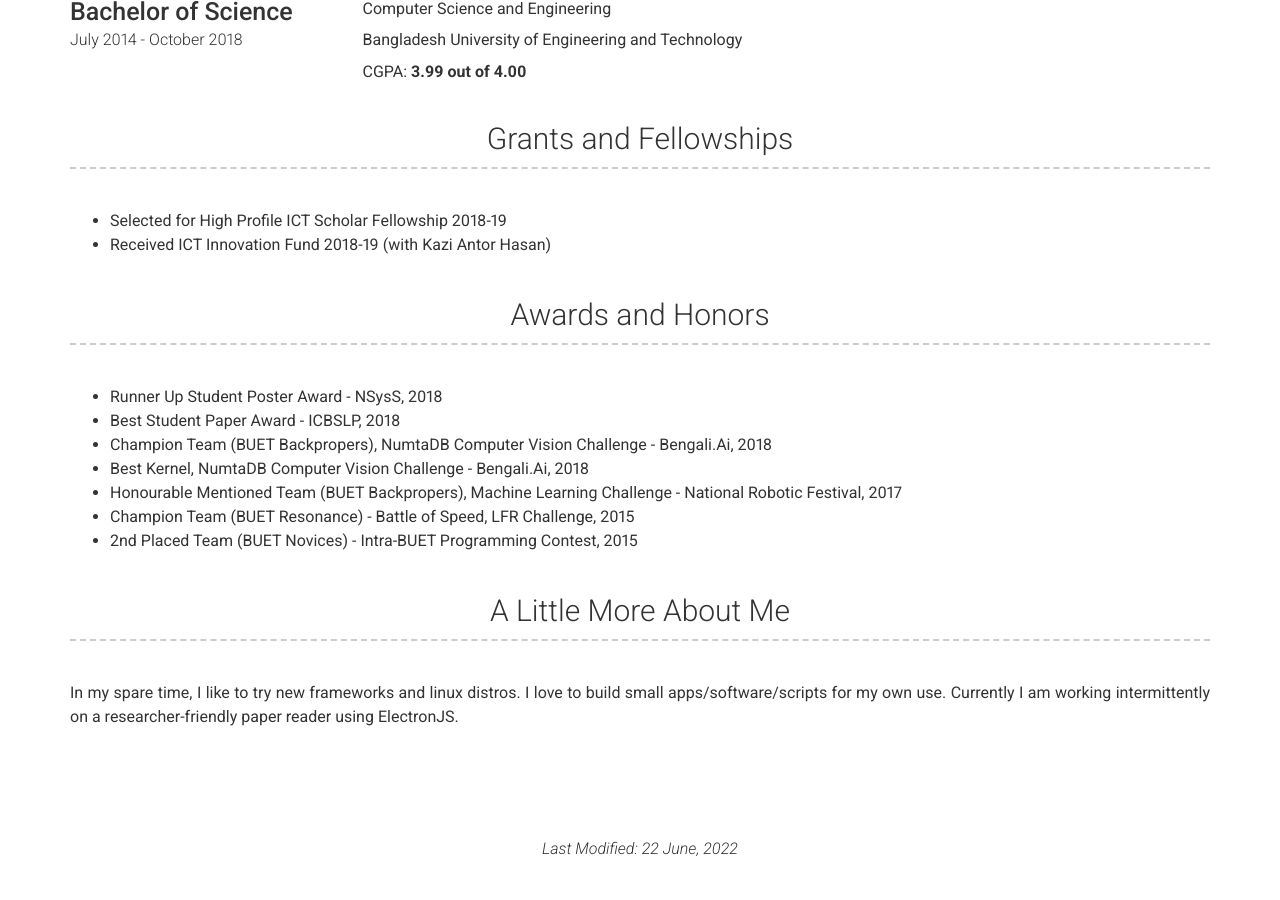
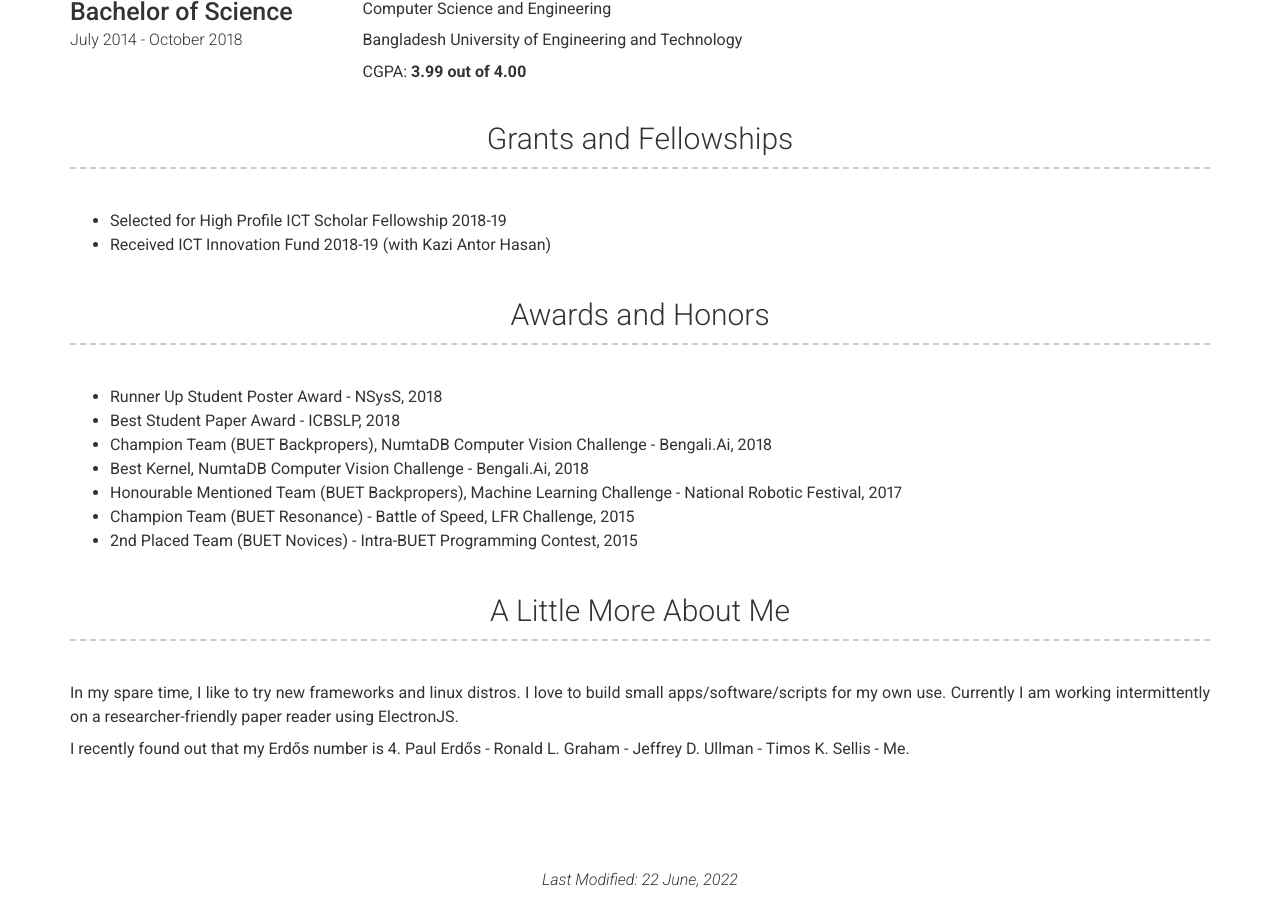
Before and after one commit to mahmoodtareq/mahmoodtareq.github.io, a Jekyll site: the page built from index.md, in a window 1280 px wide and 900 px high, scrolled down 2913 px. Built offline with Jekyll 4.4.1, drawn with Linux system fonts in a browser that asks for light colours; nearby versions of some CDN libraries; before the commit the page ends 3781 px from its top, so only the background shows below that.

Commit message:
erdos number

```diff
--- a/_config.yml
+++ b/_config.yml
@@ -234,6 +234,9 @@ content:
       I love to build small apps/software/scripts for my own use.
       Currently I am working intermittently on a researcher-friendly paper reader using ElectronJS.
 
+      I recently found out that my Erdős number is 4.
+      Paul Erdős - Ronald L. Graham - Jeffrey D. Ullman - Timos K. Sellis - Me.
+
 # Footer
 footer_show_references: false
 # references_title: References on request (Override references text)
```
